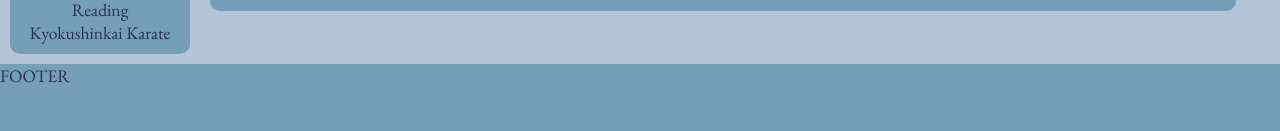
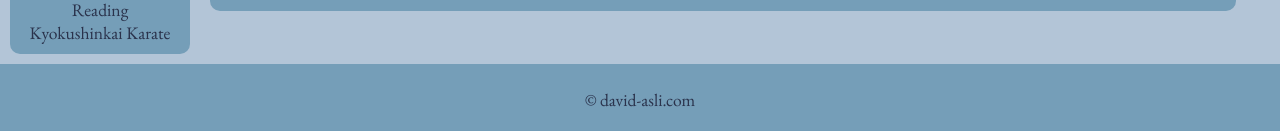
Before and after one commit to wakka42/wakka42.github.io, a website: page index.html in a window 1280 px wide. Shown: the part 724-855 px from the top of the page. Drawn offline with nearby package versions, Linux system fonts and the light colour scheme.

Commit message:
minimal footer

```diff
--- a/index.html
+++ b/index.html
@@ -133,7 +133,7 @@
           </ul>
         </div>
       </main>
-      <footer class="footer">FOOTER</footer>
+      <footer class="footer">© david-asli.com</footer>
     </div>
   </body>
 </html>
--- a/scss/style.scss
+++ b/scss/style.scss
@@ -160,4 +160,7 @@ body {
   margin-top: 10px;
   grid-area: footer;
   min-height: 70px;
+  display: flex;
+  justify-content: center;
+  align-items: center;
 }
```
Also changed, not shown: css/style.css, 1 other file.
